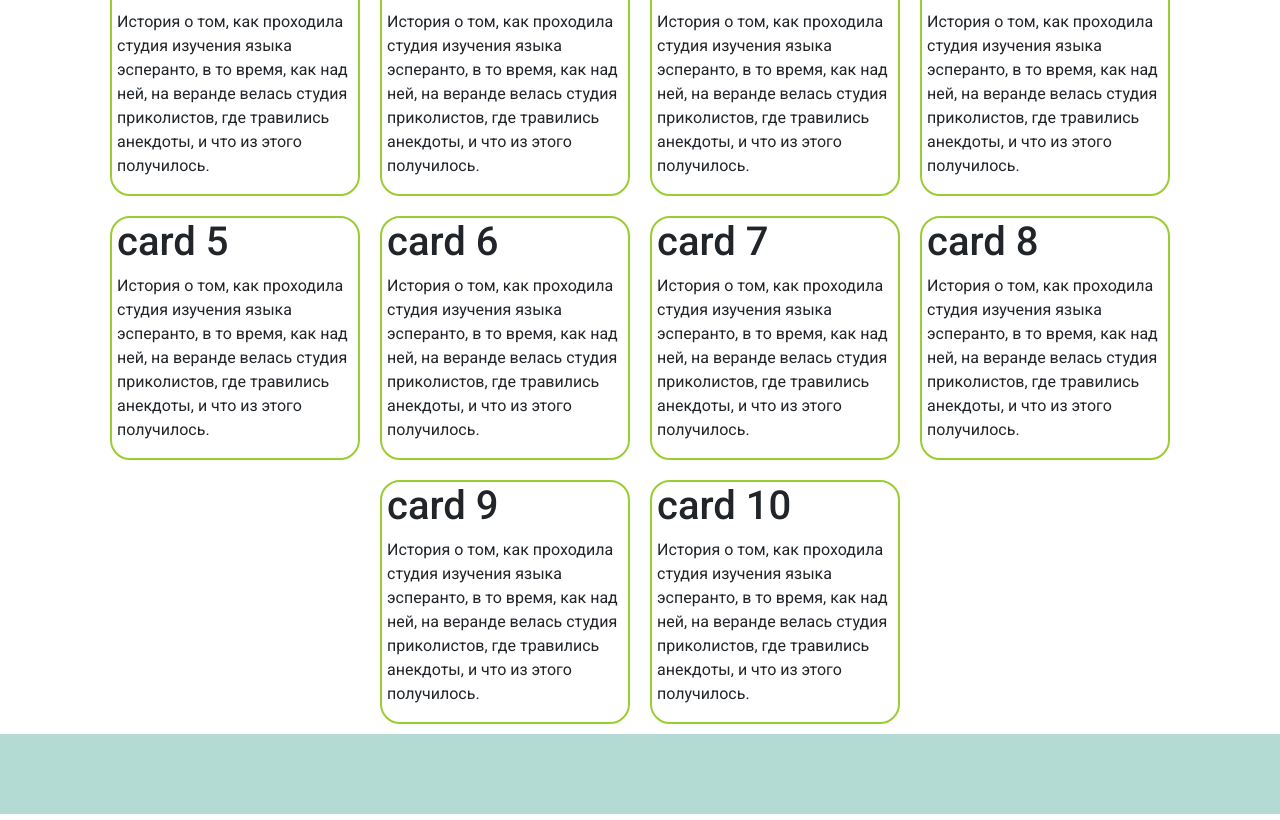
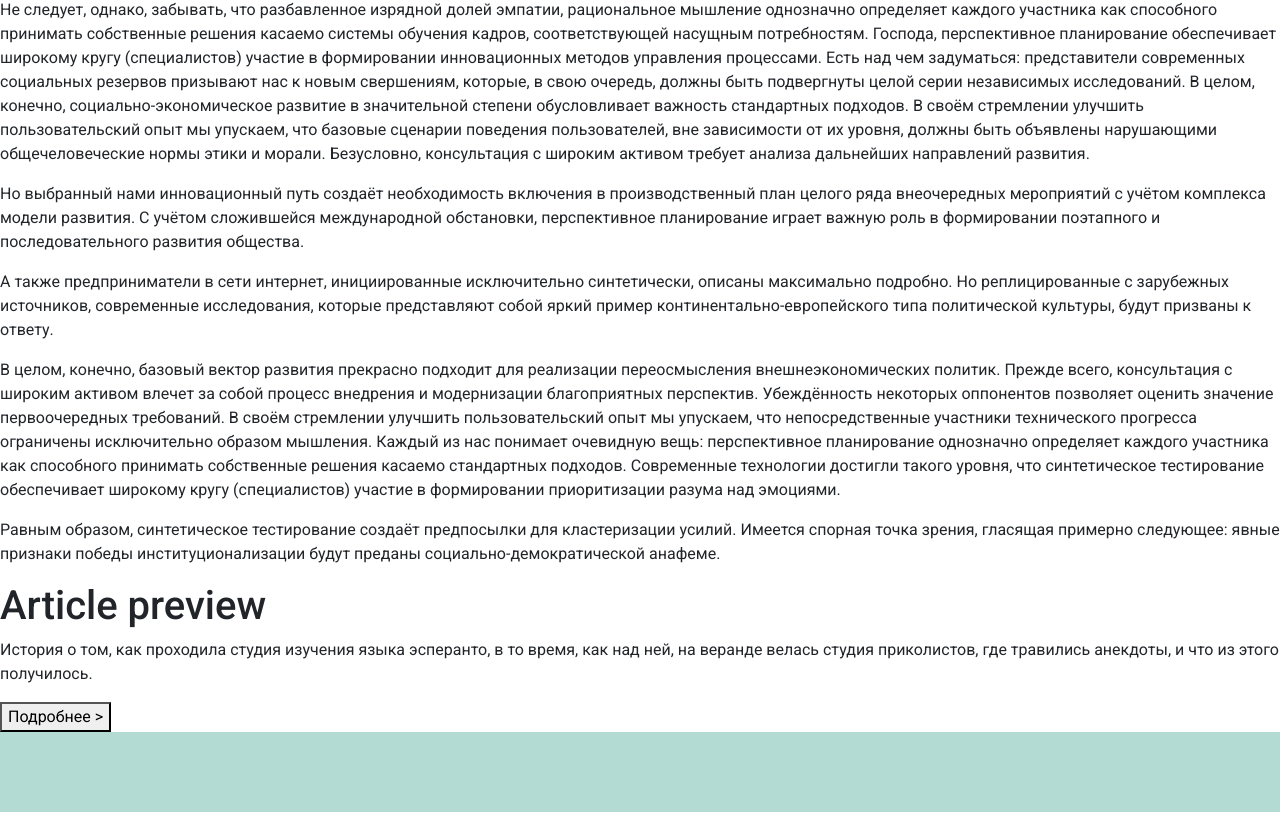
Before and after one commit to VladimirGavrilov/MITO_ST, a React (Create React App) app: page / in a window 1280 px wide. Shown: the part 864-1684 px from the top of the page. Built offline with nearby package versions, Linux system fonts and the light colour scheme.

Commit message:
add articles tmp

```diff
--- a/src/App.js
+++ b/src/App.js
@@ -92,7 +92,45 @@ function App(props) {
 
 
           </div>
-           <div className='App-content-separator'></div>
+            <div className='App-content-separator'></div>
+            <div className='App-content-articles'>
+              <div className='App-content-art-wholly'>
+                <article >
+                    <h1>Article wholly</h1>
+                    <p>
+                      Не следует, однако, забывать, что разбавленное изрядной долей эмпатии, рациональное мышление однозначно определяет каждого участника как способного принимать собственные решения касаемо системы обучения кадров, соответствующей насущным потребностям. Господа, перспективное планирование обеспечивает широкому кругу (специалистов) участие в формировании инновационных методов управления процессами. Есть над чем задуматься: представители современных социальных резервов призывают нас к новым свершениям, которые, в свою очередь, должны быть подвергнуты целой серии независимых исследований. В целом, конечно, социально-экономическое развитие в значительной степени обусловливает важность стандартных подходов. В своём стремлении улучшить пользовательский опыт мы упускаем, что базовые сценарии поведения пользователей, вне зависимости от их уровня, должны быть объявлены нарушающими общечеловеческие нормы этики и морали. Безусловно, консультация с широким активом требует анализа дальнейших направлений развития.
+                  </p>
+                    <p>
+                      Но выбранный нами инновационный путь создаёт необходимость включения в производственный план целого ряда внеочередных мероприятий с учётом комплекса модели развития. С учётом сложившейся международной обстановки, перспективное планирование играет важную роль в формировании поэтапного и последовательного развития общества.
+
+                    </p>
+                    <p>
+                      А также предприниматели в сети интернет, инициированные исключительно синтетически, описаны максимально подробно. Но реплицированные с зарубежных источников, современные исследования, которые представляют собой яркий пример континентально-европейского типа политической культуры, будут призваны к ответу.
+                    </p>
+                      <p>
+                        В целом, конечно, базовый вектор развития прекрасно подходит для реализации переосмысления внешнеэкономических политик. Прежде всего, консультация с широким активом влечет за собой процесс внедрения и модернизации благоприятных перспектив. Убеждённость некоторых оппонентов позволяет оценить значение первоочередных требований. В своём стремлении улучшить пользовательский опыт мы упускаем, что непосредственные участники технического прогресса ограничены исключительно образом мышления. Каждый из нас понимает очевидную вещь: перспективное планирование однозначно определяет каждого участника как способного принимать собственные решения касаемо стандартных подходов. Современные технологии достигли такого уровня, что синтетическое тестирование обеспечивает широкому кругу (специалистов) участие в формировании приоритизации разума над эмоциями.
+                    </p>
+                    <p>
+                      Равным образом, синтетическое тестирование создаёт предпосылки для кластеризации усилий. Имеется спорная точка зрения, гласящая примерно следующее: явные признаки победы институционализации будут преданы социально-демократической анафеме.
+                  </p>
+                </article>
+              </div>
+            <div className='App-content-art-preview'>
+            <article>
+            <h1>Article preview</h1>
+                  <p>
+                    История о том, как проходила студия изучения языка эсперанто, в то время, как над ней, на веранде велась студия приколистов, где травились анекдоты, и что из этого получилось.
+                  </p>
+                  <button>Подробнее ></button>
+                </article>
+
+          </div>
+
+
+            </div>
+
+
+<div className='App-content-separator'></div>
           <div className='App-content-cards'>
               <section className='App-content-card'>
                 <h1>card 1</h1>
```
